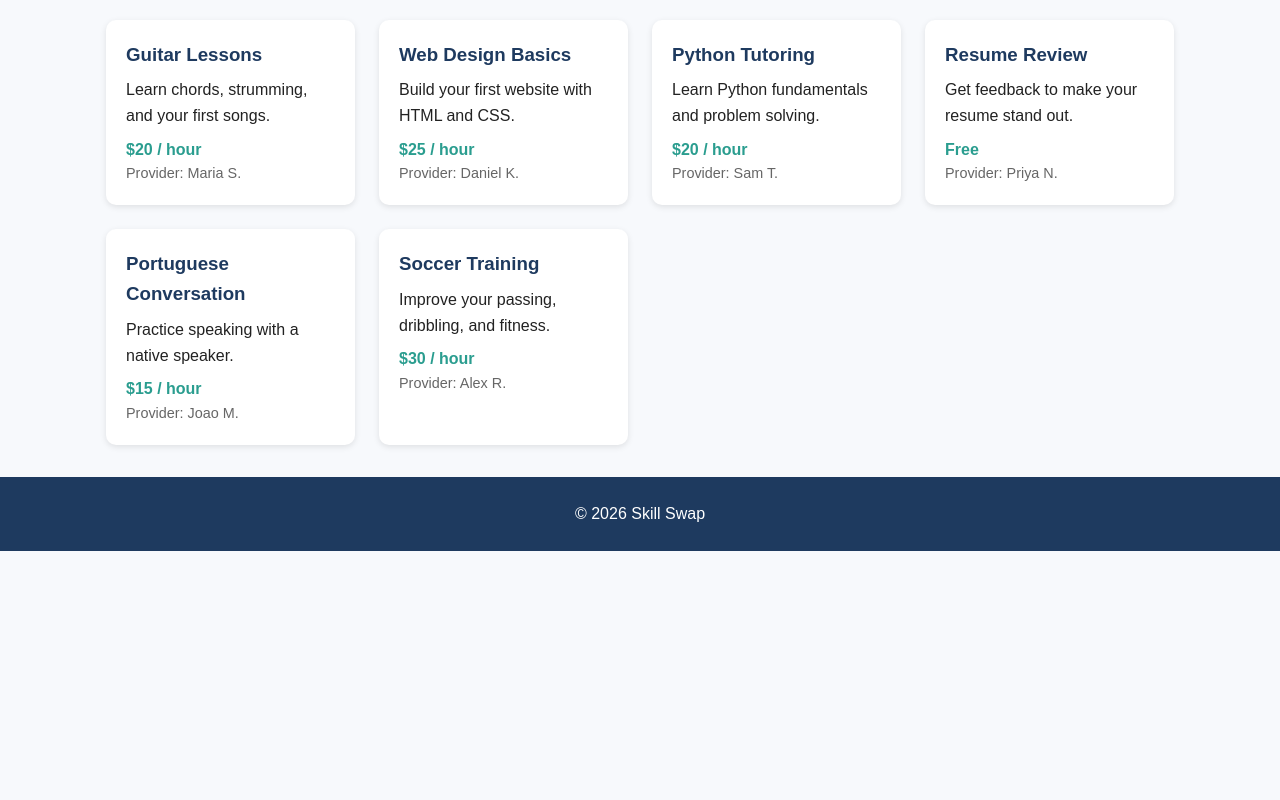
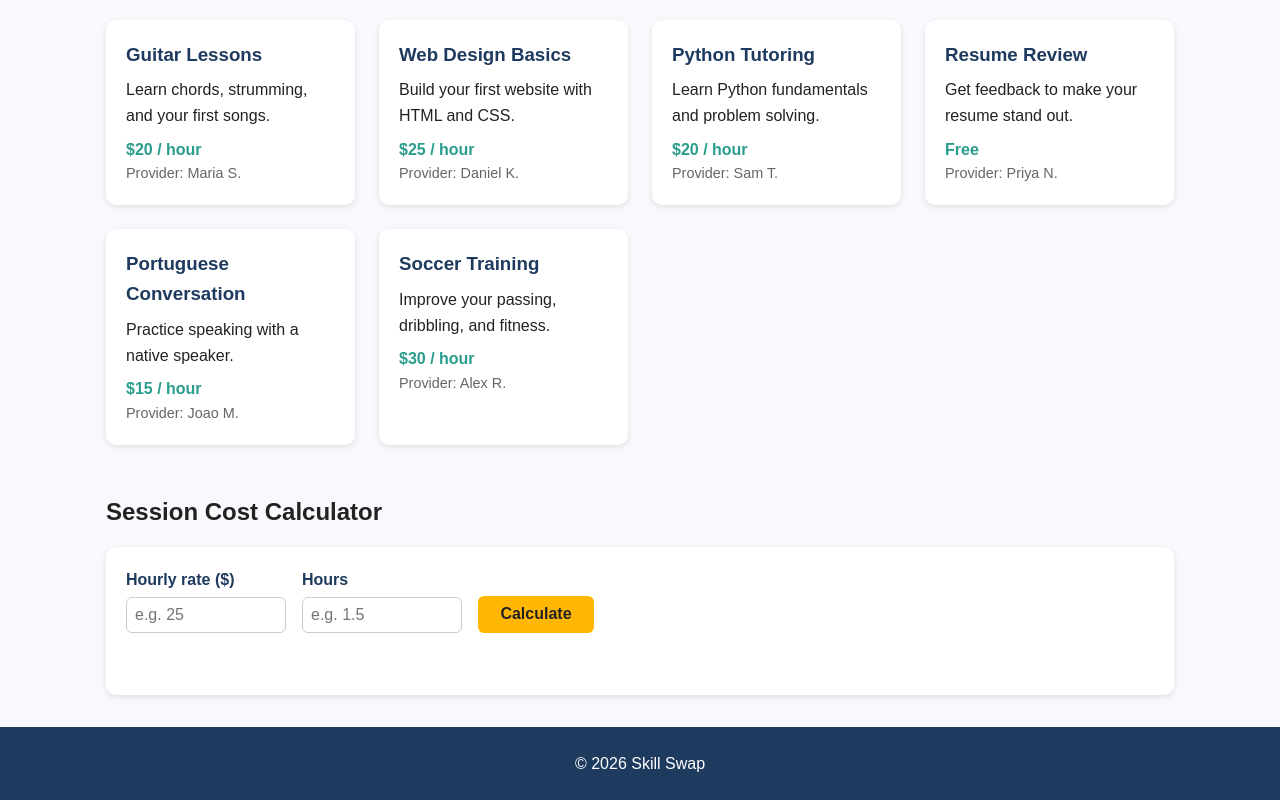
Before and after one commit to jmaia173/skills-swap-joao-unit8, a website: page index.html in a window 1280 px wide. Shown: the part 529-1329 px from the top of the page. Before the commit the page ends 1080 px from the top, so only its background shows below. Drawn offline with Linux system fonts and the light colour scheme.

Commit message:
Add cost calculator UI connected to calculateTotalCost

```diff
--- a/index.html
+++ b/index.html
@@ -13,6 +13,7 @@
       <ul class="nav-links">
         <li><a href="#home">Home</a></li>
         <li><a href="#skills">Browse Skills</a></li>
+        <li><a href="#calculator">Cost Calculator</a></li>
         <li><a href="#offer">Offer Skills</a></li>
         <li><a href="#about">About</a></li>
       </ul>
@@ -40,6 +41,22 @@
 
       <div class="card-container" id="card-container"></div>
     </section>
+
+    <section id="calculator" class="calculator">
+      <h2>Session Cost Calculator</h2>
+      <div class="calc-box">
+        <div class="calc-field">
+          <label for="rate-input">Hourly rate ($)</label>
+          <input type="number" id="rate-input" min="0" step="any" placeholder="e.g. 25">
+        </div>
+        <div class="calc-field">
+          <label for="hours-input">Hours</label>
+          <input type="number" id="hours-input" min="0" step="any" placeholder="e.g. 1.5">
+        </div>
+        <button id="calc-btn" class="calc-btn">Calculate</button>
+        <p id="calc-result" class="calc-result" aria-live="polite"></p>
+      </div>
+    </section>
   </main>
 
   <footer id="about">
--- a/script.js
+++ b/script.js
@@ -99,5 +99,26 @@ cardContainer.addEventListener('click', (event) => {
   }
 });
 
+// ===== Cost calculator =====
+const rateInput = document.getElementById('rate-input');
+const hoursInput = document.getElementById('hours-input');
+const calcBtn = document.getElementById('calc-btn');
+const calcResult = document.getElementById('calc-result');
+
+calcBtn.addEventListener('click', () => {
+  const rate = parseFloat(rateInput.value);
+  const hours = parseFloat(hoursInput.value);
+
+  if (Number.isNaN(rate) || Number.isNaN(hours) || rate < 0 || hours < 0) {
+    calcResult.textContent = 'Please enter a valid rate and number of hours (0 or more).';
+    calcResult.classList.add('error');
+    return;
+  }
+
+  const total = calculateTotalCost(rate, hours);
+  calcResult.classList.remove('error');
+  calcResult.textContent = total === 0 ? 'Total cost: Free' : `Total cost: $${total.toFixed(2)}`;
+});
+
 // Initial render
 renderSkills(skills);
--- a/styles.css
+++ b/styles.css
@@ -206,3 +206,71 @@ footer {
   grid-column: 1 / -1;
   color: #666;
 }
+
+/* ===== Cost Calculator ===== */
+.calculator {
+  margin-top: 3rem;
+}
+
+.calculator h2 {
+  margin-bottom: 1rem;
+}
+
+.calc-box {
+  display: flex;
+  flex-wrap: wrap;
+  align-items: flex-end;
+  gap: 1rem;
+  background-color: #fff;
+  padding: 1.25rem;
+  border-radius: 10px;
+  box-shadow: 0 2px 6px rgba(0, 0, 0, 0.1);
+}
+
+.calc-field {
+  display: flex;
+  flex-direction: column;
+  gap: 0.25rem;
+}
+
+.calc-field label {
+  font-weight: bold;
+  color: #1e3a5f;
+}
+
+.calc-field input {
+  padding: 0.5rem;
+  border: 1px solid #ccc;
+  border-radius: 6px;
+  font-size: 1rem;
+  width: 160px;
+}
+
+.calc-btn {
+  padding: 0.6rem 1.4rem;
+  border: none;
+  border-radius: 6px;
+  background-color: #ffb703;
+  color: #222;
+  font-weight: bold;
+  font-size: 1rem;
+  cursor: pointer;
+  transition: background-color 0.2s;
+}
+
+.calc-btn:hover {
+  background-color: #ffa000;
+}
+
+.calc-result {
+  flex-basis: 100%;
+  font-size: 1.2rem;
+  font-weight: bold;
+  color: #2a9d8f;
+  min-height: 1.6rem;
+}
+
+.calc-result.error {
+  color: #c0392b;
+  font-size: 1rem;
+}
```
